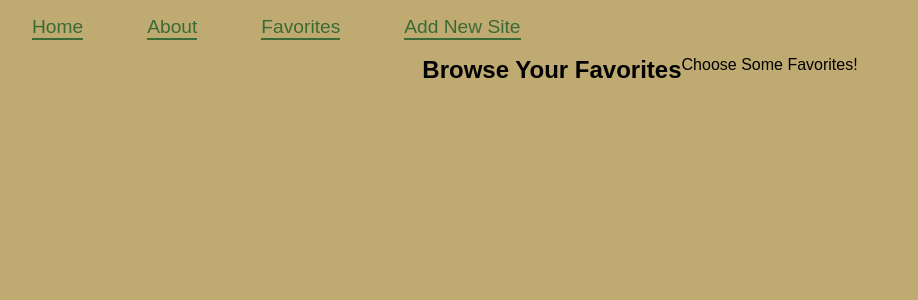
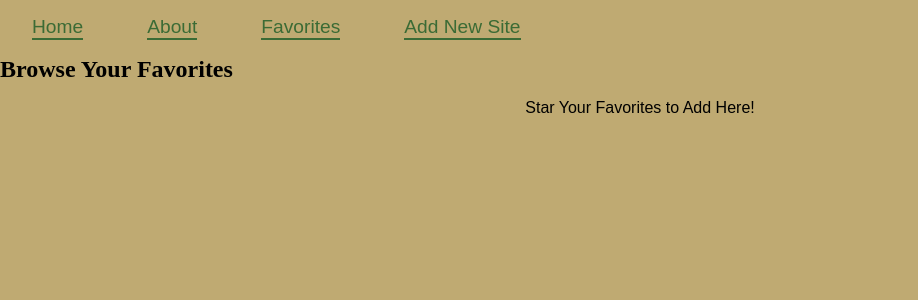
Before and after one commit to samchappel/bivy, a React (Create React App) app: page /favorites in a window 1280 px wide. Shown: the top 300 px of the page, without its empty margins (0-918 px from the left). Built offline with nearby package versions, Linux system fonts and the light colour scheme; data requests are answered from the project's data file.

Commit message:
code cleanup

```diff
--- a/src/components/CampCard.js
+++ b/src/components/CampCard.js
@@ -2,11 +2,11 @@ import React, { useState } from "react";
 import CampDetails from "./CampDetails";
 
 function CampCard({ site, setSites, removeSite }) {
-  const { id, name, city, state, cost, period, fire, gps, water, reservations, image, info, initialIsFavorite } = site
+  const { id, name, city, state, cost, period, fire, gps, water, reservations, image, info, initialIsFavorite } = site;
 
   const [showDetails, setShowDetails] = useState(false);
 
-  const [ isFavorite, setIsFavorite ] = useState(initialIsFavorite)
+  const [ isFavorite, setIsFavorite ] = useState(initialIsFavorite);
 
   function toggleFavorite() {
     const updatedIsFavorite = !isFavorite;
@@ -36,9 +36,7 @@ function CampCard({ site, setSites, removeSite }) {
         if (!updatedIsFavorite) {
           removeSite(id);
         } else {
-          setSites((currentSites) => currentSites.map((site) => site.id === updatedSite.id ? updatedSite : site
-          )
-          )
+          setSites((currentSites) => currentSites.map((site) => site.id === updatedSite.id ? updatedSite : site))
         }
       })
       .catch((error) => {
@@ -50,7 +48,7 @@ function CampCard({ site, setSites, removeSite }) {
     setShowDetails((currentState) => !currentState);
   }
 
-    const fireBan = fire ? <span className="fire">🔥</span> : <img className="fire-ban" src="https://cdn1.iconfinder.com/data/icons/prohibition-3/64/no_fire_flame_prohibition_forbidden_ban_stop-512.png"/>
+    const fireBan = fire ? <span className="fire">🔥</span> : <img className="fire-ban" src="https://cdn1.iconfinder.com/data/icons/prohibition-3/64/no_fire_flame_prohibition_forbidden_ban_stop-512.png" alt="fire-ban"/>
 
     const favorite = initialIsFavorite ? (
       <button onClick={toggleFavorite} className="emoji-button favorite active">★</button>
--- a/src/components/CampPage.js
+++ b/src/components/CampPage.js
@@ -1,5 +1,4 @@
-import React, { useState, useEffect } from "react";
-import NewCampSiteForm from "./NewCampSiteForm";
+import React, { useState } from "react";
 import CampList from "./CampList";
 import Search from "./Search";
 import Header from "./Header";
--- a/src/components/Favorites.js
+++ b/src/components/Favorites.js
@@ -1,7 +1,7 @@
 import React, { useState, useEffect } from "react";
 import CampCard from "./CampCard";
 
-function Favorites( { site }) {
+function Favorites() {
     const [favoriteSites, setFavoriteSites] = useState([]);
 
     useEffect(() => {
@@ -12,8 +12,8 @@ function Favorites( { site }) {
           }
           throw new Error("Failed to fetch campsites");
         })
-        .then((campsites) => {
-          const favorites = campsites.filter((site) => site.initialIsFavorite);
+        .then((sites) => {
+          const favorites = sites.filter((site) => site.initialIsFavorite);
           setFavoriteSites(favorites);
         })
         .catch((error) => {
@@ -29,13 +29,15 @@ function Favorites( { site }) {
         <CampCard key={site.id} site={site} setSites={setFavoriteSites} removeSite={removeSite} />
       ))
 
-    const favorites = favoriteSites.length > 0 ? (<ul className="cards">{displayFavorites}</ul>) : (<p>Choose Some Favorites!</p>)
+    const favorites = favoriteSites.length > 0 ? (<ul className="cards">{displayFavorites}</ul>) : (<p>Star Your Favorites to Add Here!</p>)
 
     return (
+    <>
+    <h2 className="favoriteHeader">Browse Your Favorites</h2>
       <div className="cards">
-        <h2>Browse Your Favorites</h2>
         {favorites}
       </div>
+    </>
     );
   }
 
--- a/src/components/Nav.js
+++ b/src/components/Nav.js
@@ -5,7 +5,7 @@ function NavBar() {
 
     return (
         <nav>
-            <Link to="/home">Home</Link>
+            <Link to="/CampPage">Home</Link>
             <Link to="/about">About</Link>
             <Link to="/favorites">Favorites</Link>
             <Link to="/submit">Add New Site</Link>
--- a/src/components/NewCampSiteForm.js
+++ b/src/components/NewCampSiteForm.js
@@ -5,7 +5,7 @@ import { useHistory } from "react-router-dom";
 const initialSite = { city:"", state:"", name:"", cost:"", period:"", fire:true, gps:"", water:false, reservations:"", info:"", image:"", initialIsFavorite:""}
 
 
-function NewCampSiteForm({ addSite, sites, setSites }) {
+function NewCampSiteForm({ sites, setSites }) {
   const [ newCampSite, setNewCampSite] = useState(initialSite)
   let history = useHistory();
 
@@ -32,12 +32,6 @@ function NewCampSiteForm({ addSite, sites, setSites }) {
       .catch(error => {
         console.log('Error: ', error);
       });
-  }
-
-  function addSite(newCampSite) {
-    const newCampSites = [...sites];
-    newCampSites.push(newCampSite);
-    setSites(newCampSites);
   }
 
   return (
```
Also changed, not shown: src/components/App.js (+0 -12 lines).
